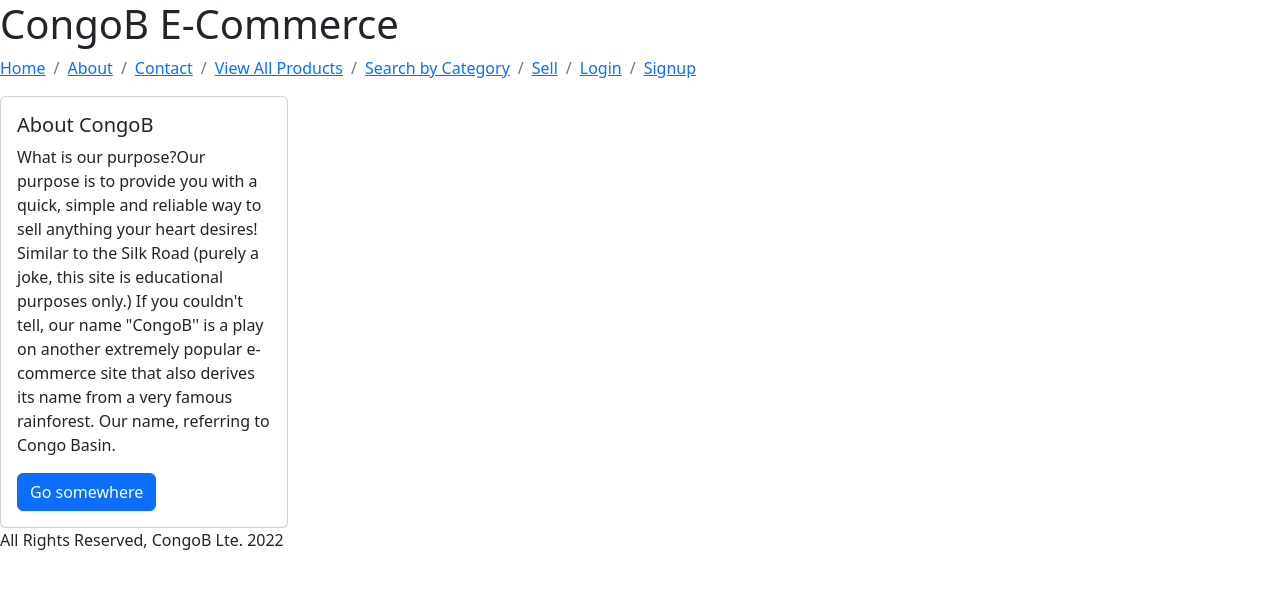
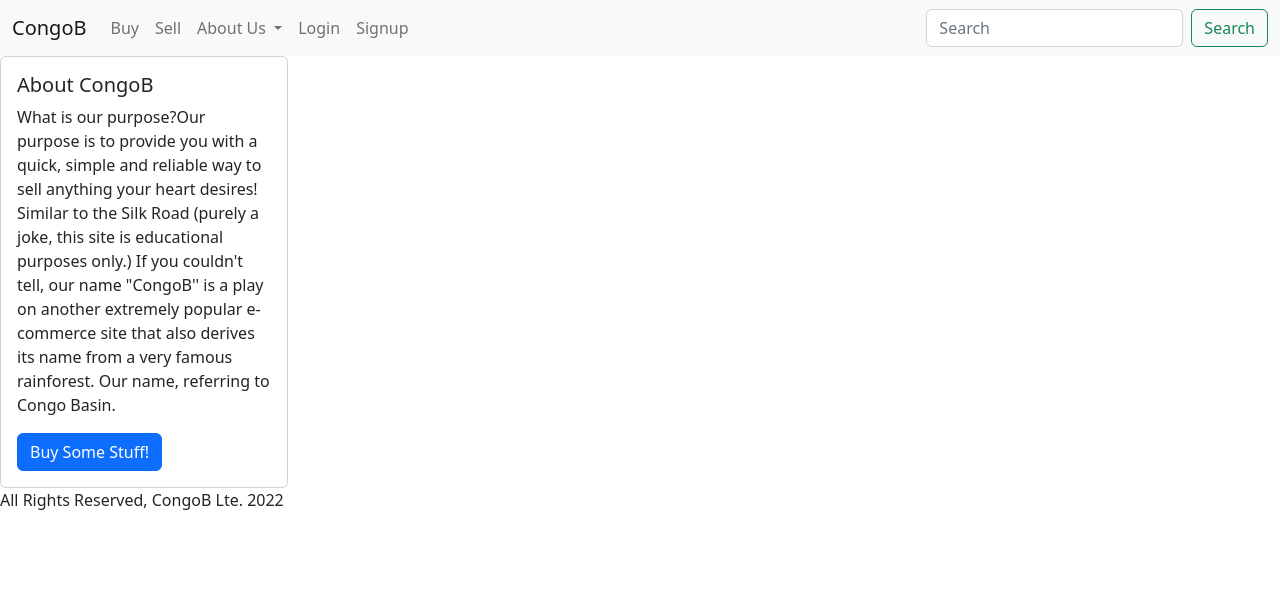
Before and after one commit to ijritchey/my_e_commerce, a Django app: page /about/ in a window 1280 px wide. Shown: the top 589 px of the page. Run offline with Django 4.2, Linux system fonts and the light colour scheme.

Commit message:
navbar completed, got links corrected

```diff
--- a/e_commerce_app/templates/about.html
+++ b/e_commerce_app/templates/about.html
@@ -12,7 +12,7 @@
             play on another extremely popular e-commerce site that also derives its name from a very famous rainforest.
             Our
             name, referring to Congo Basin.</p>
-        <a href="#" class="btn btn-primary">Go somewhere</a>
+        <a href="/items" class="btn btn-primary">Buy Some Stuff!</a>
     </div>
 </div>
 
--- a/e_commerce_app/templates/base.html
+++ b/e_commerce_app/templates/base.html
@@ -13,24 +13,54 @@
 </head>
 
 <body>
-    <h1>CongoB E-Commerce</h1>
-
-    <nav aria-label="breadcrumb">
-        <ol class="breadcrumb">
-            <li class="breadcrumb-item"><a href="/">Home</a></li>
-            <li class="breadcrumb-item"><a href="/about/">About</a></li>
-            <li class="breadcrumb-item"><a href="/contact/">Contact</a></li>
-            <li class="breadcrumb-item active" aria-current="page"><a href="/items">View All Products</a></li>
-            <li class="breadcrumb-item active" aria-current="page"><a href="/items">Search by Category</a></li>
-            <li class="breadcrumb-item active" aria-current="page"><a href="/item/create">Sell</a></li>
-            {% if user.is_authenticated %}
-            <li class="breadcrumb-item active" aria-current="page"><a href="/user/{{user}}">{{user}}'s Profile</a></li>
-            <li class="breadcrumb-item active" aria-current="page"><a href="{% url 'logout' %}">Logout</a></li>
-            {% else %}
-            <li class="breadcrumb-item active" aria-current="page"><a href="{% url 'login' %}">Login</a></li>
-            <li class="breadcrumb-item active" aria-current="page"><a href="{% url 'signup' %}">Signup</a></li>
-            {% endif %}
-        </ol>
+    <nav class="navbar navbar-expand-lg bg-light">
+        <div class="container-fluid">
+            <a class="navbar-brand" href="/">CongoB</a>
+            <button class="navbar-toggler" type="button" data-bs-toggle="collapse"
+                data-bs-target="#navbarSupportedContent" aria-controls="navbarSupportedContent" aria-expanded="false"
+                aria-label="Toggle navigation">
+                <span class="navbar-toggler-icon"></span>
+            </button>
+            <div class="collapse navbar-collapse" id="navbarSupportedContent">
+                <ul class="navbar-nav me-auto mb-2 mb-lg-0">
+                    <li class="nav-item">
+                        <a class="nav-link " aria-current="page" href="/items">Buy</a>
+                    </li>
+                    <li class="nav-item">
+                        <a class="nav-link " href="/items/create">Sell</a>
+                    </li>
+                    <li class="nav-item dropdown">
+                        <a class="nav-link dropdown-toggle" href="#" role="button" data-bs-toggle="dropdown"
+                            aria-expanded="false">
+                            About Us
+                        </a>
+                        <ul class="dropdown-menu">
+                            <li><a class="dropdown-item" href="/about">About</a></li>
+                            <li><a class="dropdown-item" href="/contact">Contact</a></li>
+                        </ul>
+                    </li>
+                    {% if user.is_authenticated %}
+                    <li class="nav-item">
+                        <a class="nav-link " aria-current="page" href="/user/{{user}}">{{user}}'s Profile</a>
+                    </li>
+                    <li class="nav-item">
+                        <a class="nav-link " aria-current="page" href="{% url 'logout' %}">Logout</a>
+                    </li>
+                    {% else %}
+                    <li class="nav-item">
+                        <a class="nav-link " aria-current="page" href="{% url 'login' %}">Login</a>
+                    </li>
+                    <li class="nav-item">
+                        <a class="nav-link " aria-current="page" href="{% url 'signup' %}">Signup</a>
+                    </li>
+                    {% endif %}
+                </ul>
+                <form class="d-flex" role="search">
+                    <input class="form-control me-2" type="search" placeholder="Search" aria-label="Search">
+                    <button class="btn btn-outline-success" type="submit">Search</button>
+                </form>
+            </div>
+        </div>
     </nav>
 
     {% block content %}
--- a/e_commerce_app/templates/contact.html
+++ b/e_commerce_app/templates/contact.html
@@ -4,6 +4,7 @@
 <h1>Welcome to CongoB</h1>
 
 <p>Reach us at CongoBasin@congob.biz</p>
+<p>Contact phone number: (916)-867-5309</p>
 
 <footer>All Rights Reserved, CongoB 2022</footer>
 {% endblock %}
```
Also changed, not shown: e_commerce_app/templates/index.html (+53 -3 lines).
